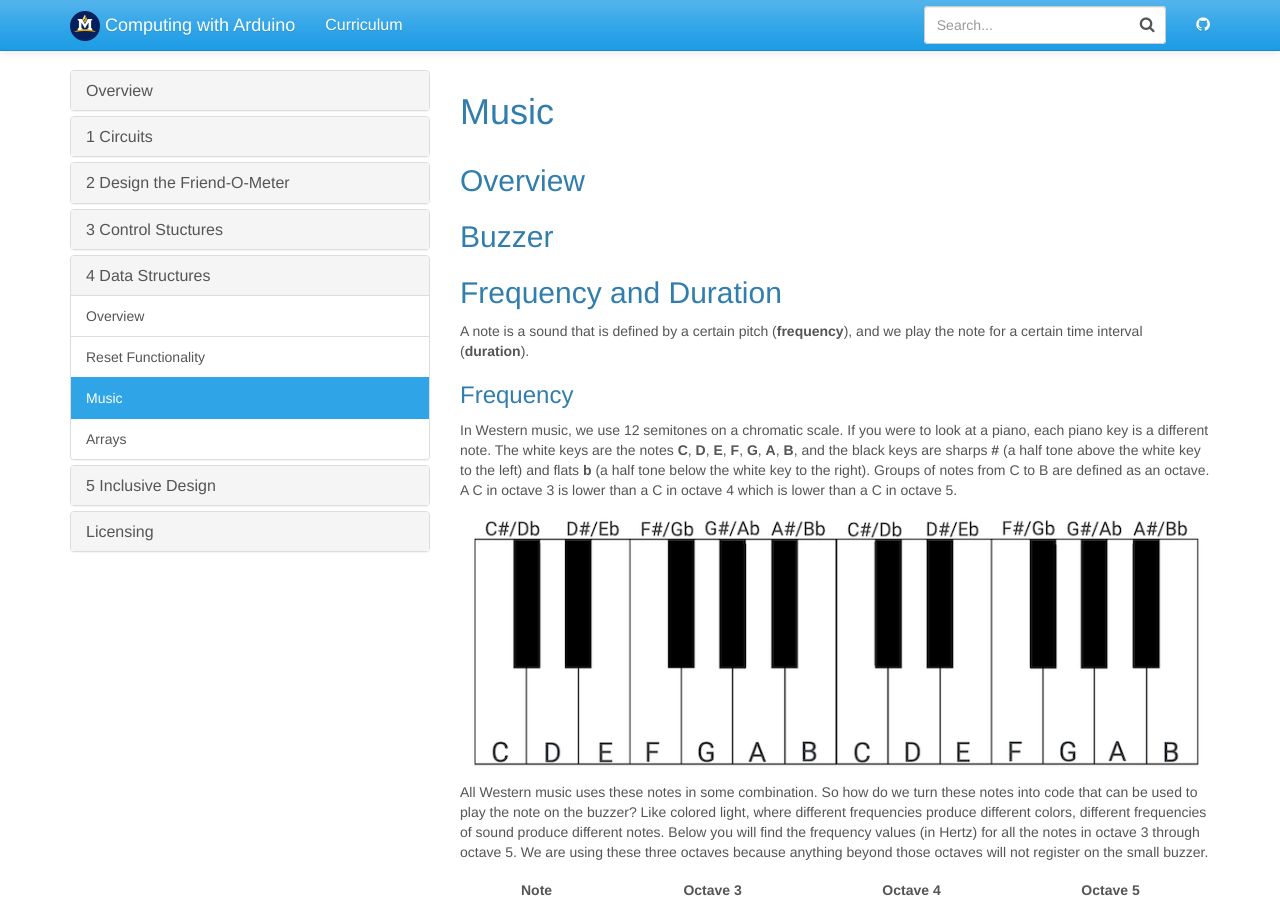
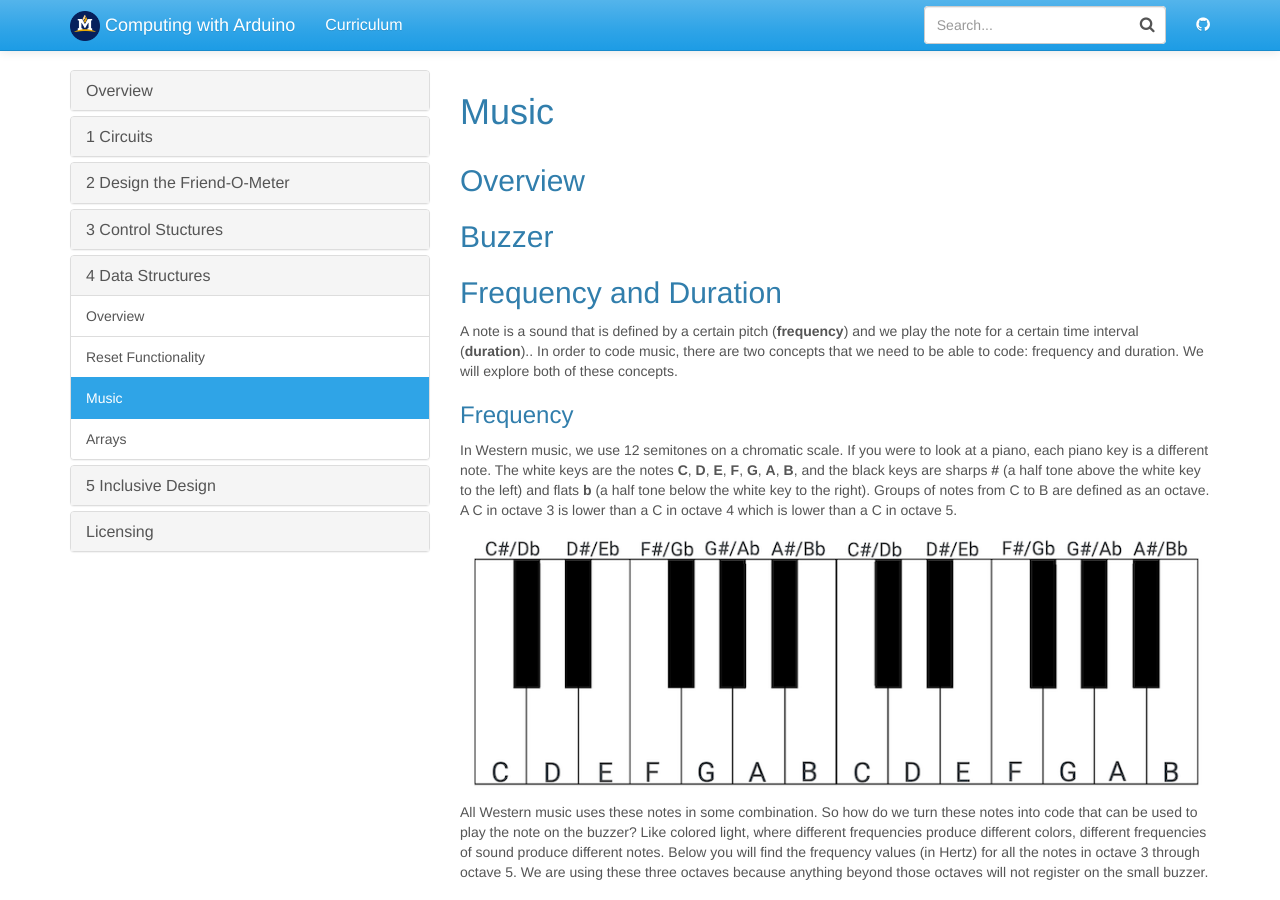
Before and after one commit to jake-chipps/friendometer, a Jekyll site: the page built from _docs/lessons/4-2.md, in a window 1280 px wide and 900 px high. Built offline with Jekyll 4.4.1, drawn with Linux system fonts in a browser that asks for light colours.

Commit message:
Update 4-2.md

```diff
--- a/_docs/lessons/4-2.md
+++ b/_docs/lessons/4-2.md
@@ -7,7 +7,7 @@ permalink: /docs/4-2/
 ## Buzzer
 
 ## Frequency and Duration
-A note is a sound that is defined by a certain pitch (**frequency**), and we play the note for a certain time interval (**duration**).
+A note is a sound that is defined by a certain pitch (**frequency**) and we play the note for a certain time interval (**duration**).. In order to code music, there are two concepts that we need to be able to code: frequency and duration. We will explore both of these concepts.
 
 ### Frequency
 In Western music, we use 12 semitones on a chromatic scale. If you were to look at a piano, each piano key is a different note. The white keys are the notes **C**, **D**, **E**, **F**, **G**, **A**, **B**, and the black keys are sharps **#** (a half tone above the white key to the left) and flats **b** (a half tone below the white key to the right). Groups of notes from C to B are defined as an octave. A C in octave 3 is lower than a C in octave 4 which is lower than a C in octave 5.
```
